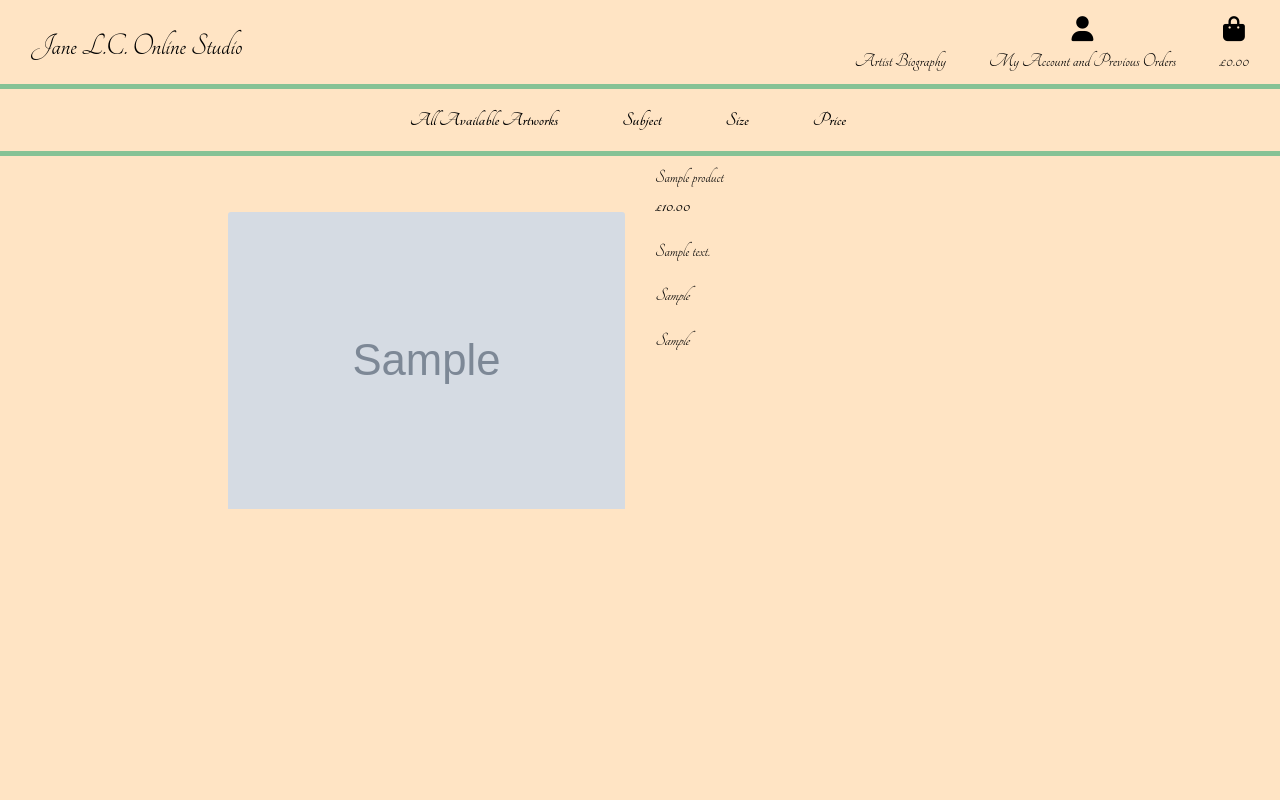
After one commit to TLC-1990/milestone-4, a Django app: page /products/1/ in a window 1280 px wide. The commit adds this page. Run offline with Django 3.2, Linux system fonts and the light colour scheme; tables that the repository leaves empty hold one stand-in row (values such as "Sample post"); grey boxes marked "Sample" are stand-in pictures; some libraries are stand-ins or nearby versions.

Commit message:
add product details functionality

```diff
--- a/home/templates/home/index.html
+++ b/home/templates/home/index.html
@@ -22,7 +22,8 @@
                 the heart of Wiltshire </h3>
             <div class="my-3">
                 <h4>
-                    <a href="" class="enter-shop-button btn btn-lg border-black rounded-1 py-2"> Enter here </a>
+                    <a href="{% url 'products' %}" class="enter-shop-button btn btn-lg border-black rounded-1 py-2">
+                        Enter here </a>
                 </h4>
             </div>
         </div>
--- /dev/null
+++ b/products/templates/products/product_detail.html
@@ -0,0 +1,40 @@
+{% extends "base.html" %}
+{% load static %}
+
+{% block page_header %}
+<div class="container-fluid header-container">
+    <div class="row">
+        <div class="col"></div>
+    </div>
+</div>
+{% endblock %}
+
+{% block content %}
+<div class="overlay"></div>
+<div class="container-fluid">
+    <div class="row">
+        <div class="col col-md-6 col-lg-4 offset-lg-2">
+            <div class="image-container my-5">
+                {% if product.image %}
+                <a href="{{ product.image.url }}" target="_blank">
+                    <img class="card-img-top img-fluid" src="{{ product.image.url }}" alt="{{ product.name }}">
+                </a>
+                {% else %}
+                <a href="">
+                    <img class="card-img-top img-fluid" src="/media/noimage.png" alt="{{ product.name }}">
+                </a>
+                {% endif %}
+            </div>
+        </div>
+        <div class="col col-md-6 col-lg-4">
+            <div class="product-details-container mb-5 mt-mb-5">
+                <p class="mb-0 text-black detail">{{ product.name }}</p>
+                <p class="lead mb-0 text-left font-weight-bold text-black detail"> £{{ product.price }}</p>
+                <p class="mt-3 text-black detail">{{ product.description }}</p>
+                <p class="mt-3 text-black detail"><em>{{ product.material }} </em></p>
+                <p class="mt-3 text-black detail"><em>{{ product.dimensions }} </em></p>
+            </div>
+        </div>
+    </div>
+</div>
+{% endblock %}
--- a/products/urls.py
+++ b/products/urls.py
@@ -3,4 +3,5 @@ from . import views
 
 urlpatterns = [
     path('', views.all_products, name='products'),
+    path('<int:product_id>/', views.product_detail, name='product_detail'),
 ]
--- a/products/views.py
+++ b/products/views.py
@@ -1,4 +1,4 @@
-from django.shortcuts import render
+from django.shortcuts import render, get_object_or_404
 from .models import Product
 
 # Create your views here.
@@ -11,3 +11,12 @@ def all_products(request):
     }
 
     return render(request, 'products/products.html', context)
+
+def product_detail(request, product_id):
+    """ A view to show a single product's details """
+    product = get_object_or_404(Product, pk=product_id)
+    context = {
+        'product': product
+    }
+
+    return render(request, 'products/product_detail.html', context)
--- a/static/css/base.css
+++ b/static/css/base.css
@@ -8,6 +8,7 @@ body {
     height: calc(100vh - 164px);
     color: bisque;
     font-family: "Tangerine", cursive;
+    font-size: 1rem;
 }
 
 
@@ -47,8 +48,13 @@ body {
 }
 
 #topnav {
-    background-color: bisque;
-    border-bottom: 5px solid #86c295;
+    background-color: bisque !important;
+    border-bottom: 5px solid #86c295 !important;
+}
+
+.navbar.navbar-light {
+    background-color: bisque !important;
+    border-bottom: 5px solid #86c295 !important;
 }
 
 .enter-shop-button {
@@ -82,17 +88,31 @@ body {
     z-index: -1;
 }
 
+.detail {
+    font-size: 1.2rem !important;
+}
+
+
 /* Media Queries */
 
 /* Slightly larger container on xl screens */
 @media (min-width: 1200px) {
+    body {
+        font-size: 1.5rem;
+    }
+
     .container {
         max-width: 80%;
     }
+
 }
 
 /* fixed top navbar only on medium and up */
 @media (min-width: 992px) {
+    body {
+        font-size: 1.25rem;
+    }
+
     .fixed-top-desktop-only {
         position: fixed;
         top: 0;
@@ -105,3 +125,13 @@ body {
         padding-top: 164px;
     }
 }
+
+@media (max-width: 991px) {
+    .header-container {
+        padding-top: 116px;
+    }
+
+    body {
+        height: calc(100vh - 116px);
+    }
+}
--- a/templates/includes/main-nav.html
+++ b/templates/includes/main-nav.html
@@ -9,7 +9,7 @@
                 <a href="" class="dropdown-item"> By Price</a>
                 <a href="" class="dropdown-item"> By Subject</a>
                 <a href="" class="dropdown-item"> By Size</a>
-                <a href="" class="dropdown-item"> All Available Artworks</a>
+                <a href="{% url 'products' %}" class="dropdown-item"> All Available Artworks</a>
             </div>
         </li>
 
@@ -23,7 +23,7 @@
                 <a href="" class="dropdown-item">Portraits</a>
                 <a href="" class="dropdown-item">Landscapes</a>
                 <a href="" class="dropdown-item">Still Life</a>
-                <a href="" class="dropdown-item">All Artworks</a>
+                <a href="{% url 'products' %}" class="dropdown-item">All Artworks</a>
             </div>
         </li>
 
@@ -36,7 +36,7 @@
                 <a href="" class="dropdown-item"> Smaller Works </a>
                 <a href="" class="dropdown-item"> Medium Works </a>
                 <a href="" class="dropdown-item"> Larger Works </a>
-                <a href="" class="dropdown-item">All Artworks</a>
+                <a href="{% url 'products' %}" class="dropdown-item">All Artworks</a>
             </div>
         </li>
 
@@ -51,7 +51,7 @@
                 </a>
                 <a href="" class="dropdown-item"> £100-£200 </a>
                 <a href="" class="dropdown-item"> £200 + </a>
-                <a href="" class="dropdown-item">All Artworks</a>
+                <a href="{% url 'products' %}" class="dropdown-item">All Artworks</a>
             </div>
         </li>
     </ul>
```
Also changed, not shown: products/templates/products/products.html (+3 -5 lines).
